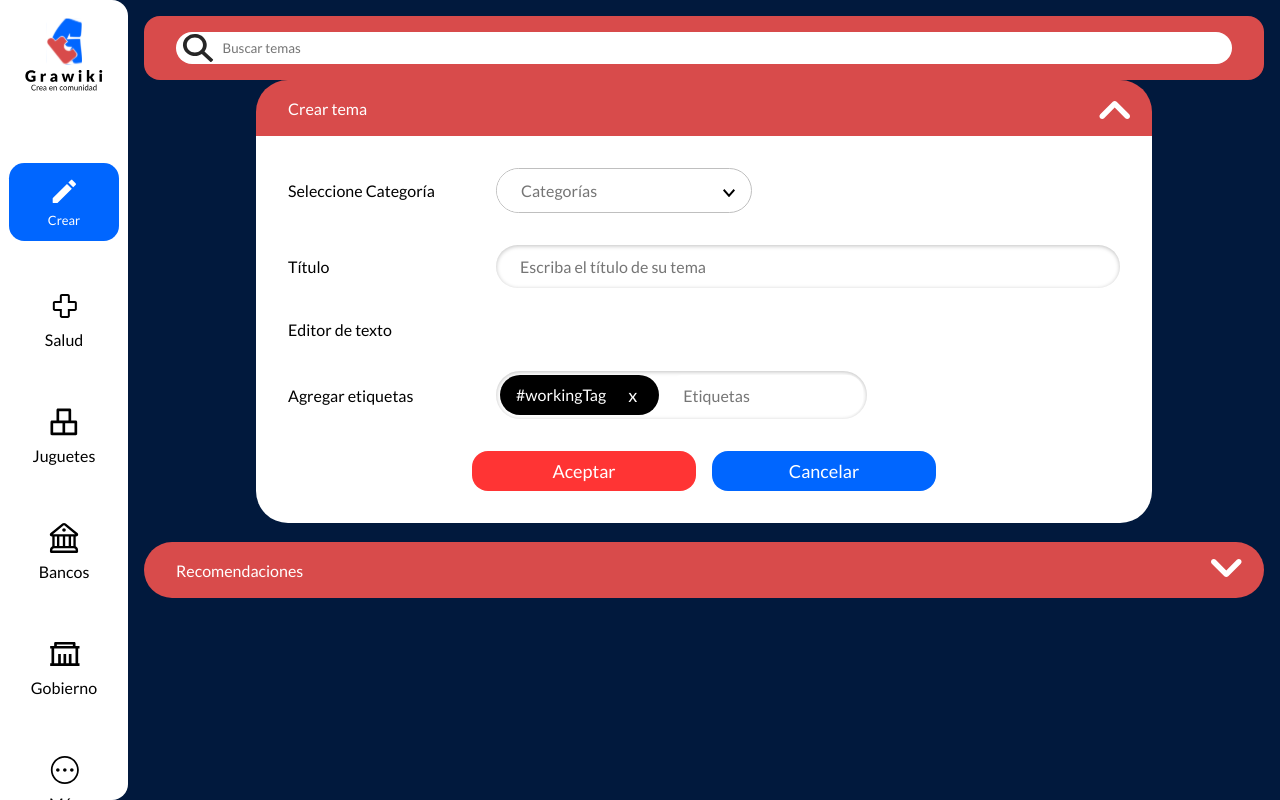
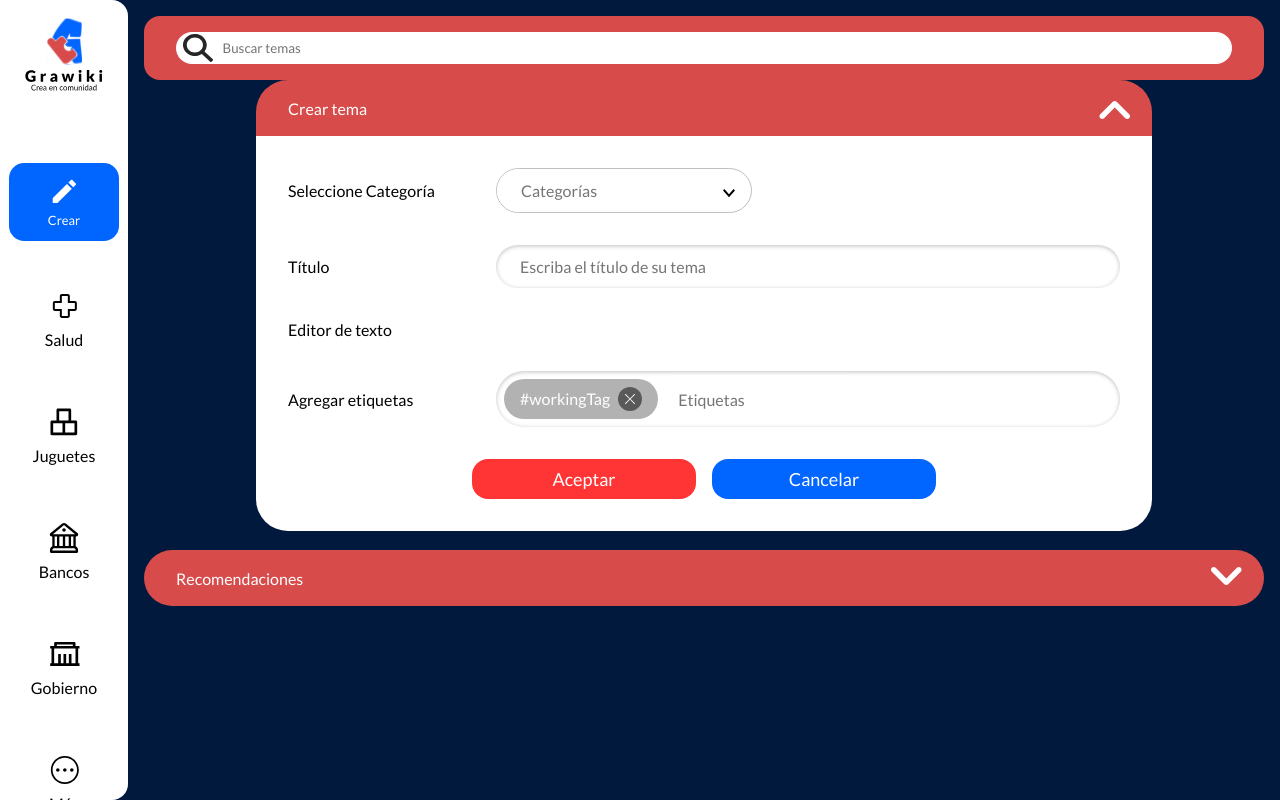
Before and after one commit to MariaVillen/grawiki, a React (Vite) app in the folder client/: page /create in a window 1280 px wide. Built offline with nearby package versions, Linux system fonts and the light colour scheme.

Commit message:
tag validation useTagInput hook

```diff
--- a/client/src/components/FormLibrary/data-list-icon/dataListIcon.module.sass
+++ b/client/src/components/FormLibrary/data-list-icon/dataListIcon.module.sass
@@ -45,6 +45,7 @@
     width: 100%
     top: 2.75rem
     background: white
+    z-index: 3
 
 
     ul
--- a/client/src/components/FormLibrary/tags/simple-suggestions/simpleSuggestions.jsx
+++ b/client/src/components/FormLibrary/tags/simple-suggestions/simpleSuggestions.jsx
@@ -18,7 +18,7 @@ const SimpleSuggestions = ({ data, onSelect, focusInput }) => {
       {data
         ? data?.map((el) => (
             <li
-              className={classes.dataList_item}
+              className={classes.suggestion_item}
               key={el.id}
               onClick={() => applyValue(el)}
             >
--- /dev/null
+++ b/client/src/components/FormLibrary/tags/tag/tag.module.sass
@@ -0,0 +1,39 @@
+/*Tags*/
+
+.tag
+  background: rgba(0, 0, 0, 0.3)
+  border-radius: 2rem
+  padding: 0.5rem 1rem
+  color: white
+  display: inline-flex
+  justify-content: space-between
+  align-items: center
+  gap: 0.5em
+  flex-wrap: nowrap
+  margin: 4px
+  line-height: 1.5rem
+
+  &:last-child
+    margin-right: 0.5rem
+
+  & span:first-letter
+    text-transform: uppercase
+
+  & button
+    border-radius: 50%
+    border: none
+    background: inherit
+    color: inherit
+    background: rgba(0, 0, 0, 0.5)
+    display: flex
+    height: 1.5rem
+    width: 1.5rem
+    padding: 0
+    margin: 0
+    justify-content: center
+    align-items: center
+
+    & img
+      height: 10px
+      width: 10px
+      filter: invert(1)
--- a/client/src/components/FormLibrary/tags/tags.jsx
+++ b/client/src/components/FormLibrary/tags/tag/tags.jsx
@@ -1,11 +1,12 @@
-import classes from "./tags.module.sass";
+import classes from "./tag.module.sass";
+import { CloseMenu } from "../../../../assets";
 
 function Tags({ text, deleteTag }) {
   return (
     <div className={classes.tag}>
       <span>#{text}</span>
       <button type="button" onClick={(e) => deleteTag()}>
-        x
+        <img src={CloseMenu} alt="Close" />
       </button>
     </div>
   );
--- a/client/src/components/FormLibrary/tags/tags.module.sass
+++ /dev/null
@@ -1,70 +0,0 @@
-/*Tags*/
-
-.tag
-  background: black
-  border-radius: 2rem
-  padding: 0.5rem 1rem
-  color: white
-  display: inline-flex
-  justify-content: space-between
-  align-items: center
-  gap: 1em
-  flex-wrap: nowrap
-  margin-right: 0.5rem
-  line-height: 1.5rem
-  & button
-    border-radius: 1rem
-    border: none
-    background: inherit
-    color: inherit
-
-
-  /* tagsInput */
-
-.input_text
-  background: #FFFFFF
-  box-shadow: inset 0px 1px 4px rgba(0, 0, 0, 0.25)
-  border-radius: 2rem
-  padding: 4px
-  border: none
-  font-size: 1rem
-  display: flex
-  min-height: 43px
-  position: relative
-  &_open
-    border-radius: 1rem
-    border-bottom-left-radius: 0
-    border-bottom-right-radius: 0
-
-.input_holder
-  border: none
-  outline: none
-  border-radius: 1rem
-  padding-left: 1rem
-  font-size: 1rem
-  display: inline
-  &:focus-visible
-    ouline: none
-
-
-.dataList
-  &_list
-    display: none
-
-  &_list_open
-    display: inherit
-    padding: 0
-    border: 1px solid #bfbfbf
-    border-bottom-left-radius: 1rem
-    border-bottom-right-radius: 1rem
-    border-top: none
-    position: absolute
-    width: 100%
-    top: 2.75rem
-    background: white
-    right: 0
-    box-shadow: inset 0px 1px 4px rgba(0, 0, 0, 0.25)
-
-
-    ul
-      padding: 0
--- a/client/src/components/FormLibrary/tags/tagsInput.jsx
+++ b/client/src/components/FormLibrary/tags/tagsInput.jsx
@@ -1,104 +1,25 @@
-import classes from "./tags.module.sass";
-import { tagsMock } from "../../../data/tags-mock";
-import { useState, useEffect, useRef } from "react";
+import classes from "./tagsInput.module.sass";
 import { SimpleSuggestions } from "./simple-suggestions/SimpleSuggestions";
-import Tags from "./tags";
+import Tags from "./tag/tags";
+import useTagsInput from "./useTagsInput";
 
 function TagsInput({ placeHolder, onChange, name = "tags" }) {
-  /* Obtener todos los tags para sugerencias disposibles */
-  const [tagsData, setTagsData] = useState();
-  /* Sugerencias propuestas */
-  const [suggestedValues, setSuggestedValues] = useState([]);
-  /* Valores a enviar al formulario */
-  const [tagsValues, setTagsValues] = useState([
-    { id: "0", text: "workingTag" },
-  ]);
-  /* Si se abre o no las sugerencias*/
-  const [isOpen, setIsOpen] = useState(false);
-  /* Si se cargaron o no las etiquetas desde la base de datos*/
-  const [isLoading, setIsLoading] = useState(true);
-  /* Input Elemento*/
-  const tagRef = useRef();
-
-  /*** FUNCTIONS ***/
-
-  /* Pedir a la base de datos los tags para sugerencias */
-  useEffect(() => {
-    setTagsData(tagsMock);
-    setIsLoading(false);
-  }, []);
-
-  /* Focus Imput */
-  const inputFocus = () => tagRef.current.focus();
-
-  /* Agregar Etiquetas */
-  const AddTag = (value) => {
-    /* Si la etiqueta no está dentro de los valores tags, agregarla a ellos*/
-    const idRepeted = tagsValues.filter((el) => el.id === value);
-    /* Si la etiqueta esta repetida error de validacion */
-    if (idRepeted.length > 0) {
-      console.log("tagVale exists");
-      return;
-    }
-    /* Agregar las etiquetas y resetear el input */
-    setTagsValues((prev) => [...prev, { id: value, text: value }]);
-    tagRef.current.value = "";
-  };
-
-  /* Eliminar etiquetas */
-  const deleteTag = (id) => {
-    const newSelectedTags = tagsValues.filter((el) => el.id !== id);
-    setTagsValues(newSelectedTags);
-    inputFocus();
-  };
-
-  /* Determinar valores en input */
-  const inputChangeHandler = (e) => {
-    // Si no, ver si existen sugerencias
-    if (e.target.value !== "") {
-      const newList = tagsData.filter((el) =>
-        el.text.toLowerCase().match(e.target.value)
-      );
-      // Si las hay, agregarlas a suggestedvalues
-      if (newList.length > 0) {
-        setIsOpen(true);
-        setSuggestedValues(newList);
-      } else {
-        setIsOpen(false);
-      }
-    } else {
-      setIsOpen(false);
-    }
-    // Si tag existe en dataTags --> solo agregar en el articulo con sus id
-    // Si no existe entonces agregar dataTag, pillar id y agregar al articulo con id de base de datos.
-  };
-
-  const onBlur = (e) => {
-    console.log("validation");
-  };
-  /* Sugerencias y agregado de etiquetas*/
-  const onKeyDownHandler = (e) => {
-    // Si hacemos espacio, que se agregue una etiqueta
-    if (e.keyCode === 32) {
-      e.preventDefault();
-      AddTag(e.target.value);
-      tagRef.current.focus();
-      tagRef.current.value = "";
-      e.target.value = "";
-      setIsOpen(false);
-    }
-  };
-
-  const selectTag = (e) => {
-    AddTag(e.target.value);
-  };
+  const {
+    tagRef,
+    isLoading,
+    isOpen,
+    tagsValues,
+    suggestedValues,
+    deleteTag,
+    inputChangeHandler,
+    onKeyDownHandler,
+    selectTag,
+    inputFocus,
+  } = useTagsInput();
 
   return (
-    <div>
-      <div
-        className={`${classes.input_text} ${isOpen && classes.input_text_open}`}
-      >
-        <div>
+    <div className={classes.container}>
+      <div className={`${classes.inputTag} ${isOpen && classes.inputTag_open}`}>
         {tagsValues.map((tag) => (
           <Tags
             key={tag.id}
@@ -106,7 +27,6 @@ function TagsInput({ placeHolder, onChange, name = "tags" }) {
             deleteTag={deleteTag.bind(null, tag.id)}
           />
         ))}
-        </div>
         <input
           name={name}
           ref={tagRef}
@@ -116,12 +36,11 @@ function TagsInput({ placeHolder, onChange, name = "tags" }) {
           placeholder={placeHolder}
           onChange={inputChangeHandler}
           onKeyDown={onKeyDownHandler}
-          onBlur={onBlur}
         />
         {!isLoading && suggestedValues && (
           <div
             className={
-              isOpen ? classes.dataList_list_open : classes.dataList_list
+              isOpen ? classes.inputTag_list_open : classes.inputTag_list
             }
           >
             <ul>
--- /dev/null
+++ b/client/src/components/FormLibrary/tags/tagsInput.module.sass
@@ -0,0 +1,55 @@
+
+
+  /* tagsInput */
+.container
+  height: 100%
+  width: 100%
+
+.inputTag
+  background: #FFFFFF
+  box-shadow: inset 0px 1px 4px rgba(0, 0, 0, 0.25)
+  border-radius: 2rem
+  padding: 4px
+  border: none
+  font-size: 1rem
+  display: flex
+  min-height: 43px
+  position: relative
+  flex-wrap: wrap
+
+  &_open
+    border-radius: 1rem
+    border-bottom-left-radius: 0
+    border-bottom-right-radius: 0
+
+  &_list
+    display: none
+
+    &_open
+      display: inherit
+      padding: 0
+      border: 1px solid #bfbfbf
+      border-bottom-left-radius: 1rem
+      border-bottom-right-radius: 1rem
+      border-top: none
+      position: absolute
+      width: 100%
+      top: 100%
+      background: white
+      right: 0
+
+
+      ul
+        padding: 0
+        width: 100%
+
+.input_holder
+  border: none
+  outline: none
+  border-radius: 1rem
+  padding-left: 1rem
+  font-size: 1rem
+  display: inline
+  min-height: 43px
+  &:focus-visible
+    ouline: none
--- /dev/null
+++ b/client/src/components/FormLibrary/tags/useTagsInput.jsx
@@ -0,0 +1,131 @@
+import { tagsMock } from "../../../data/tags-mock";
+import { useState, useEffect, useRef } from "react";
+
+function useTagsInput() {
+  /* Variables */
+  const [tagsData, setTagsData] = useState();
+  const [suggestedValues, setSuggestedValues] = useState([]);
+  const [tagsValues, setTagsValues] = useState([
+    { id: "workingTag", text: "workingTag" },
+  ]);
+  const [isOpen, setIsOpen] = useState(false);
+  const [isLoading, setIsLoading] = useState(true);
+  const tagRef = useRef();
+  const regValidation = new RegExp("^[A-Z]+$", "i");
+  /* Load all tags in database */
+  useEffect(() => {
+    setTagsData(tagsMock);
+    setIsLoading(false);
+  }, []);
+
+  /* Function: Focus de cursor on the input field */
+  const inputFocus = () => tagRef.current.focus();
+
+  /* Function: Return a new array of tags widthout the value given as parameter */
+  const refreshTagValues = (value) => {
+    const newvalues = tagsValues.filter(
+      (el) => el.text.toLowerCase() !== value.toLowerCase()
+    );
+    return newvalues;
+  };
+
+  /* Function: Return a new array with all tags that match with the letter of the input value */
+  const getSuggestions = (value) => {
+    const suggestions = tagsData.filter((el) => {
+      const item = el.text.toLowerCase();
+      const found = tagsValues.find((elem) => elem.text.toLowerCase() === item);
+      if (!found) return el.text.toLowerCase().match(value);
+    });
+    return suggestions;
+  };
+
+  /* Function: Checks if the input text is already in the tags values array */
+  const checkDuplicateTags = (value) => {
+    const isRepeat = tagsValues.filter((el) => el.id === value);
+    if (isRepeat.length > 0) {
+      console.log("Duplicate Tag not Allowed");
+      return false;
+    } else {
+      return isRepeat;
+    }
+  };
+
+  /* Function: add a tag to de list of value tag array */
+  const AddTag = (value) => {
+    /* Check that value has only alphabetic characters */
+    if (value === "") return;
+    if (!regValidation.test(value)) {
+      console.log("Only alphabetic characters are allowed");
+      tagRef.current.value = "";
+    } else {
+      /* Add tags to the list and reset input value */
+      if (checkDuplicateTags(value) && tagsValues.length < 5) {
+        setTagsValues((prev) => [...prev, { id: value, text: value }]);
+        tagRef.current.value = "";
+      } else {
+        console.log("Tags Limit reached");
+      }
+    }
+  };
+
+  /* Function: Delete tags from values tags array */
+  const deleteTag = (id) => {
+    const newSelectedTags = refreshTagValues(id);
+    console.dir(newSelectedTags);
+    setTagsValues(newSelectedTags);
+    inputFocus();
+  };
+
+  /* Determinar valores en input */
+  const inputChangeHandler = (e) => {
+    // Si no, ver si existen sugerencias
+    if (e.target.value !== "") {
+      const newList = getSuggestions(e.target.value);
+      // Si las hay, agregarlas a suggestedvalues
+      if (newList.length > 0) {
+        setIsOpen(true);
+        setSuggestedValues(newList);
+      } else {
+        setIsOpen(false);
+      }
+    } else {
+      setIsOpen(false);
+    }
+    // Si tag existe en dataTags --> solo agregar en el articulo con sus id
+    // Si no existe entonces agregar dataTag, pillar id y agregar al articulo con id de base de datos.
+  };
+
+  /* Handler: Onkeydown - Add a tag if a space is insert */
+  const onKeyDownHandler = (e) => {
+    if (e.keyCode === 32) {
+      e.preventDefault();
+      AddTag(e.target.value);
+      tagRef.current.focus();
+      tagRef.current.value = "";
+      e.target.value = "";
+      setIsOpen(false);
+    }
+  };
+
+  /* Function: Select a tag from the suggestion list and add it to de array tag values */
+  const selectTag = (e) => {
+    AddTag(e.target.value);
+    e.target.value = "";
+    setIsOpen(false);
+  };
+
+  return {
+    tagRef,
+    isLoading,
+    isOpen,
+    tagsValues,
+    suggestedValues,
+    inputChangeHandler,
+    onKeyDownHandler,
+    selectTag,
+    inputFocus,
+    deleteTag,
+  };
+}
+
+export default useTagsInput;
--- a/client/src/components/collapseArea/collapseArea.jsx
+++ b/client/src/components/collapseArea/collapseArea.jsx
@@ -18,7 +18,9 @@ function CollapseArea({ className, title, children, open = true }) {
 
   return (
     <div className={`${classes.container} ${className}`}>
-      <div className={classes.headerbar}>
+      <div
+        className={`${classes.headerbar} ${isOpen && classes.headerbar_open}`}
+      >
         <span className={classes.headerbar_title}>{title}</span>
         <ToggleButton icon={DeployMenu} isOpen={isOpen} onClick={toggleMenu} />
       </div>
--- a/client/src/components/collapseArea/collapseArea.module.sass
+++ b/client/src/components/collapseArea/collapseArea.module.sass
@@ -1,8 +1,6 @@
 @use "../../styles/variables" as *
 .container
   background: transparent
-  border-radius: 2rem
-  overflow: hidden
   width: 100%
 
 .headerbar
@@ -13,13 +11,20 @@
   align-items: center
   padding: 1em
   width: 100%
+  border-radius: 2rem
+  &_open
+    border-bottom-right-radius: 0
+    border-bottom-left-radius: 0
 
   &_title
     margin-left: 1em
 
 .innerContainer
   display: none
+
   &_open
     display: block
     background: white
     padding: 1em
+    border-bottom-left-radius: 2rem
+    border-bottom-right-radius: 2rem
```
Also changed, not shown: client/src/components/FormLibrary/tags/simple-suggestions/simple-suggestions.module.sass (+16 -35 lines). Lines whose indentation alone changed are shown as unchanged.
